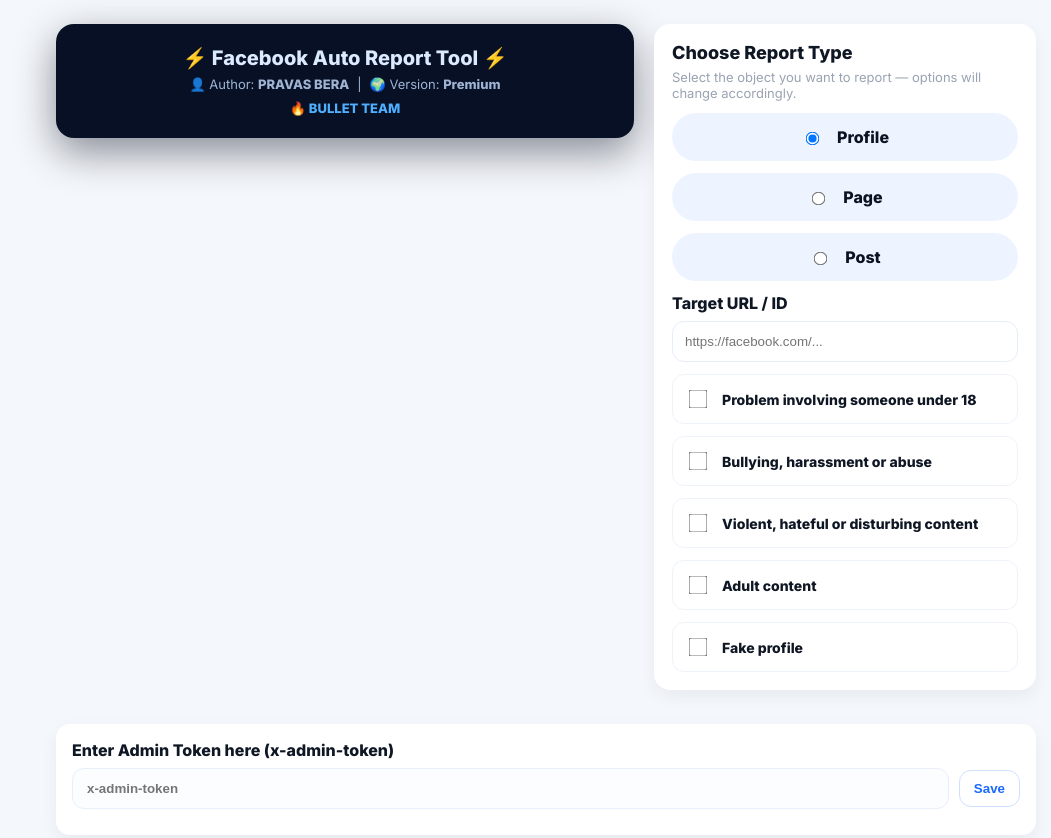
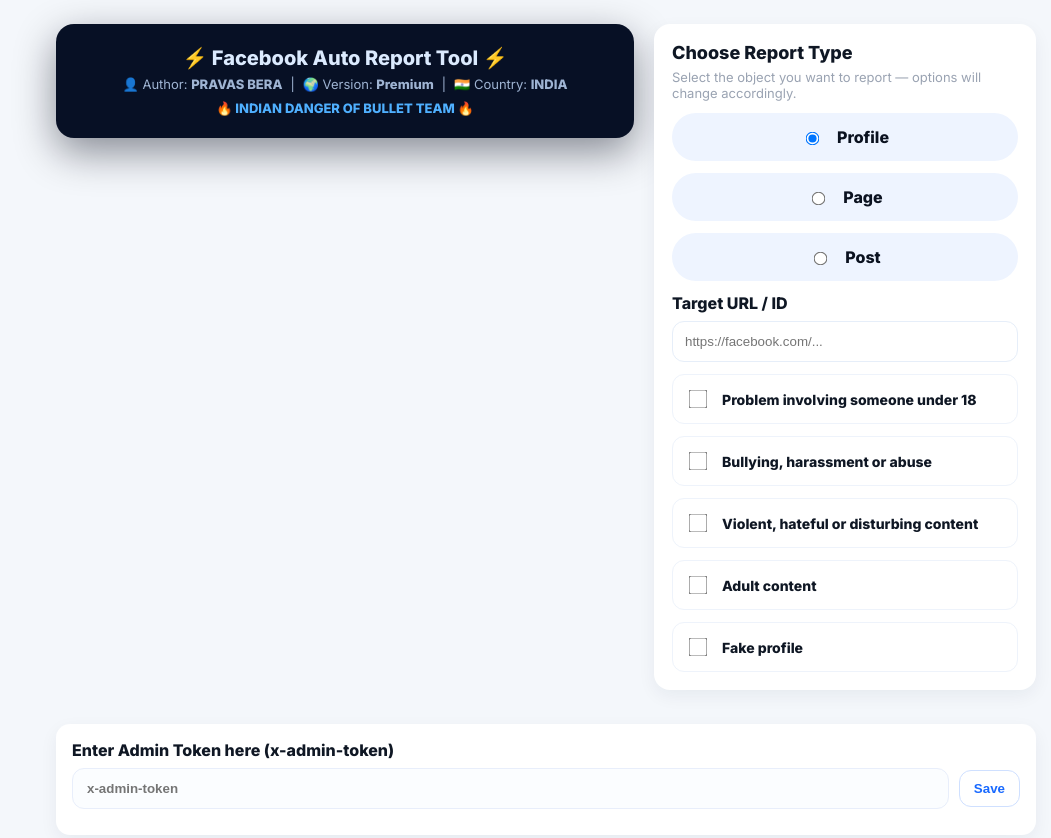
Before and after one commit to BulletTeam/FB-Report-Bot, a website: page public/index.html in a window 1280 px wide. Shown: the top 838 px of the page, without its empty margins (94-1145 px from the left). Drawn offline with Linux system fonts and the light colour scheme.

Commit message:
Update index.html

```diff
--- a/public/index.html
+++ b/public/index.html
@@ -92,8 +92,10 @@
           <div role="listitem">👤 Author: <strong>PRAVAS BERA</strong></div>
           <div role="separator">|</div>
           <div role="listitem">🌍 Version: <strong>Premium</strong></div>
+          <div role="separator">|</div>
+          <div role="listitem">🇮🇳 Country: <strong>INDIA</strong></div>
         </div>
-        <div class="team-badge">🔥 BULLET TEAM</div>
+        <div class="team-badge">🔥 INDIAN DANGER OF BULLET TEAM 🔥</div>
       </div>
 
       <div class="card report-card" role="region" aria-label="Choose report type">
```
